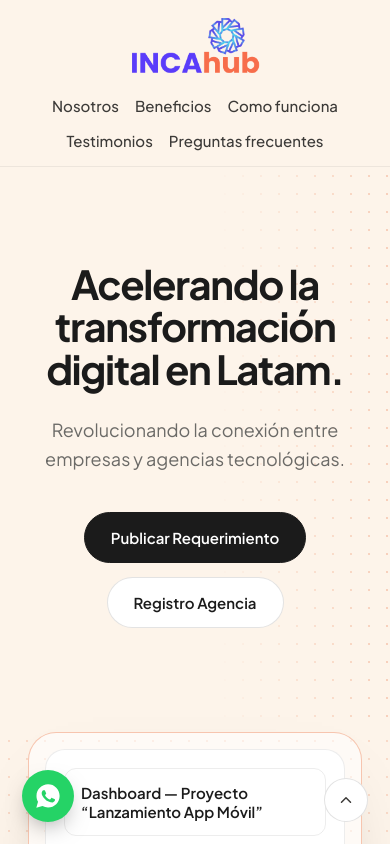
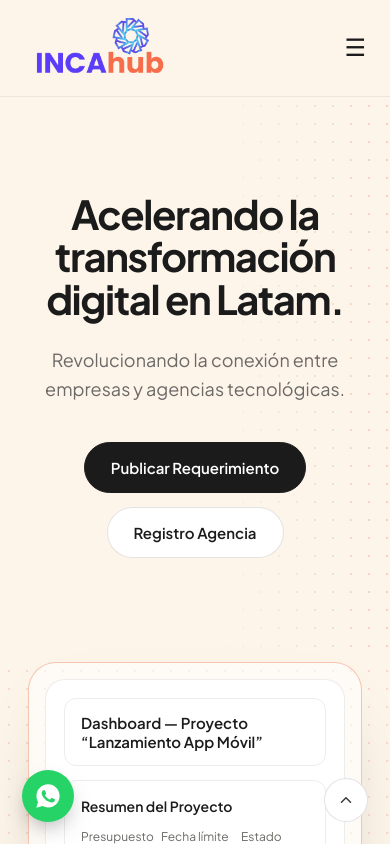
Before and after one commit to Jossphi/incahub-landing, a React (Vite) app: page / in a window 390 px wide. Shown: the top 844 px of the page. Built offline with nearby package versions, Linux system fonts and the light colour scheme.

Commit message:
Add mobile hamburger menu

```diff
--- a/src/App.jsx
+++ b/src/App.jsx
@@ -15,6 +15,7 @@ const Icon = ({ name }) => (
 export default function App() {
   const [openFaq, setOpenFaq] = useState(-1);
   const [isModalOpen, setIsModalOpen] = useState(false);
+  const [isMobileMenuOpen, setIsMobileMenuOpen] = useState(false);
 
   const navItems = [
     { label: 'Dashboard', badge: '' }, { label: 'Inbox', badge: '' }, { label: 'Cotizaciones', badge: '' },
@@ -75,12 +76,15 @@ export default function App() {
           <a href="#top" style={{ display: 'flex', alignItems: 'center', gap: 10 }}>
             <img src="/logo.png" alt="INCAhub" style={{ height: 64, width: 'auto' }} />
           </a>
-          <nav className="nav-menu">
-            <a href="#nosotros" style={{ color: 'inherit' }}>Nosotros</a>
-            <a href="#beneficios" style={{ color: 'inherit' }}>Beneficios</a>
-            <a href="#como-funciona" style={{ color: 'inherit' }}>Como funciona</a>
-            <a href="#testimonios" style={{ color: 'inherit' }}>Testimonios</a>
-            <a href="#faq" style={{ color: 'inherit' }}>Preguntas frecuentes</a>
+          <button className="mobile-menu-btn" onClick={() => setIsMobileMenuOpen(!isMobileMenuOpen)}>
+            {isMobileMenuOpen ? '✕' : '☰'}
+          </button>
+          <nav className={`nav-menu ${isMobileMenuOpen ? 'open' : ''}`}>
+            <a href="#nosotros" style={{ color: 'inherit' }} onClick={() => setIsMobileMenuOpen(false)}>Nosotros</a>
+            <a href="#beneficios" style={{ color: 'inherit' }} onClick={() => setIsMobileMenuOpen(false)}>Beneficios</a>
+            <a href="#como-funciona" style={{ color: 'inherit' }} onClick={() => setIsMobileMenuOpen(false)}>Como funciona</a>
+            <a href="#testimonios" style={{ color: 'inherit' }} onClick={() => setIsMobileMenuOpen(false)}>Testimonios</a>
+            <a href="#faq" style={{ color: 'inherit' }} onClick={() => setIsMobileMenuOpen(false)}>Preguntas frecuentes</a>
           </nav>
         </div>
       </header>
--- a/src/index.css
+++ b/src/index.css
@@ -6,7 +6,10 @@ html { scroll-behavior: smooth; }
 
 /* Responsive Utility Classes */
 .header-container {
-  max-width: 1240px; margin: 0 auto; padding: 18px 28px; display: flex; align-items: center; justify-content: space-between; gap: 24px;
+  max-width: 1240px; margin: 0 auto; padding: 18px 28px; display: flex; align-items: center; justify-content: space-between; gap: 24px; flex-wrap: wrap;
+}
+.mobile-menu-btn {
+  display: none; background: none; border: none; font-size: 24px; cursor: pointer; color: #1b1b1b; padding: 4px;
 }
 .nav-menu {
   display: flex; align-items: center; gap: 34px; font-size: 15px; font-weight: 500; color: #3c3a38; flex-wrap: wrap;
@@ -37,13 +40,25 @@ html { scroll-behavior: smooth; }
 
 @media (max-width: 768px) {
   .header-container {
-    flex-direction: column;
-    padding: 16px;
-    gap: 16px;
+    padding: 16px 20px;
+    gap: 0;
+  }
+  .mobile-menu-btn {
+    display: block;
   }
   .nav-menu {
-    justify-content: center;
-    gap: 16px;
+    display: none;
+    flex-direction: column;
+    width: 100%;
+    gap: 20px;
+    padding-top: 24px;
+    padding-bottom: 8px;
+    border-top: 1px solid rgba(27,27,27,.07);
+    margin-top: 16px;
+    align-items: flex-start;
+  }
+  .nav-menu.open {
+    display: flex;
   }
   .hero-buttons {
     justify-content: center;
```
